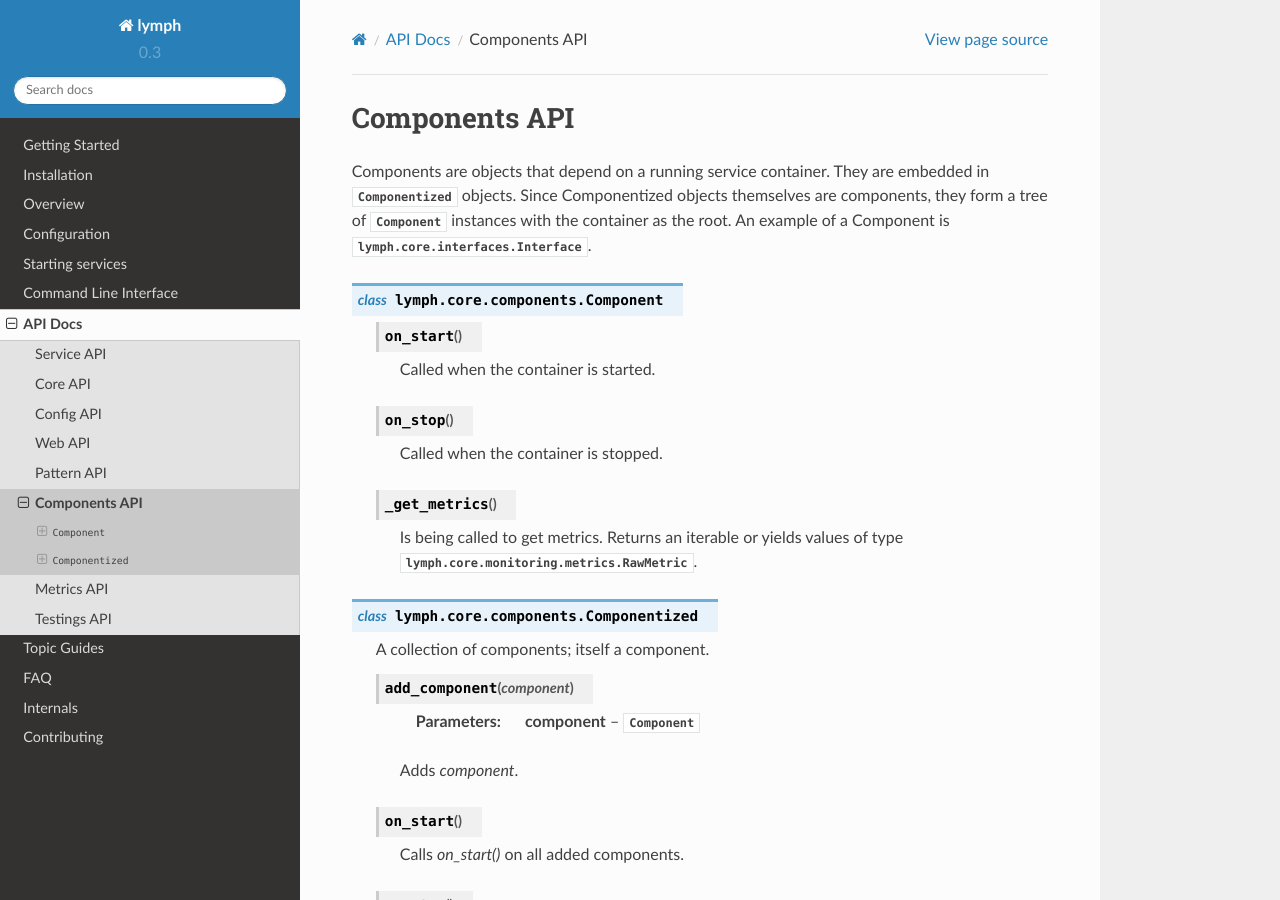
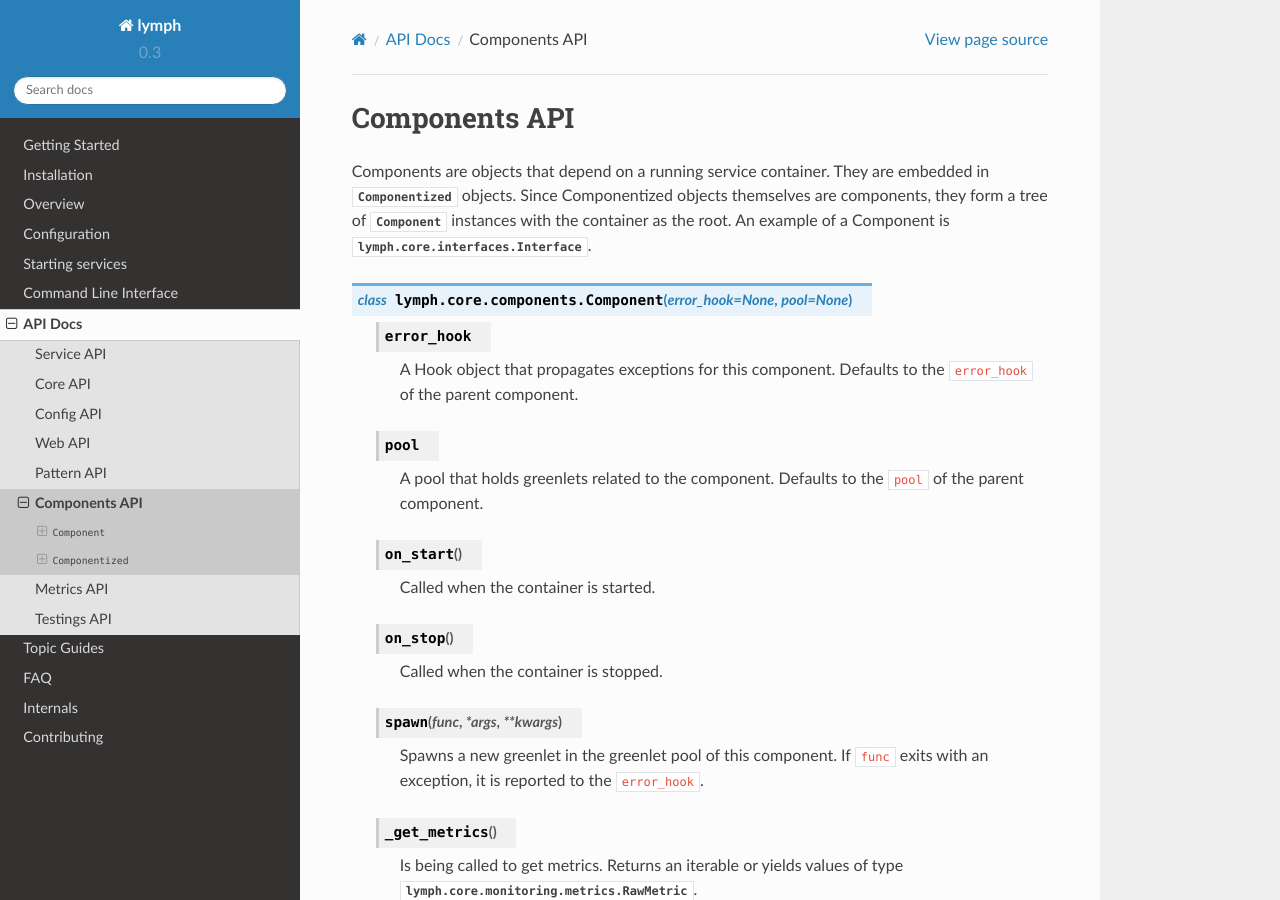
Before and after one commit to deliveryhero/lymph, a Sphinx documentation site: the page built from docs/api/components_api.rst, in a window 1280 px wide and 900 px high. Built offline with Sphinx 7.4.7 and the Read the Docs theme 2.0.0, drawn with Linux system fonts in a browser that asks for light colours; formulas are drawn with MathJax 3.

Commit message:
A tiny bit of extra Component documentation

```diff
--- a/docs/api/components_api.rst
+++ b/docs/api/components_api.rst
@@ -11,7 +11,17 @@ Since Componentized objects themselves are components, they form a tree of
 of a Component is :class:`lymph.core.interfaces.Interface`.
 
 
-.. class:: Component
+.. class:: Component(error_hook=None, pool=None)
+
+    .. attribute:: error_hook
+
+        A Hook object that propagates exceptions for this component.
+        Defaults to the ``error_hook`` of the parent component.
+
+    .. attribute:: pool
+
+        A pool that holds greenlets related to the component.
+        Defaults to the ``pool`` of the parent component.
 
     .. method:: on_start()
 
@@ -20,6 +30,11 @@ of a Component is :class:`lymph.core.interfaces.Interface`.
     .. method:: on_stop()
 
         Called when the container is stopped.
+
+    .. method:: spawn(func, *args, **kwargs)
+
+        Spawns a new greenlet in the greenlet pool of this component.
+        If ``func`` exits with an exception, it is reported to the ``error_hook``.
 
     .. method:: _get_metrics()
 
```
